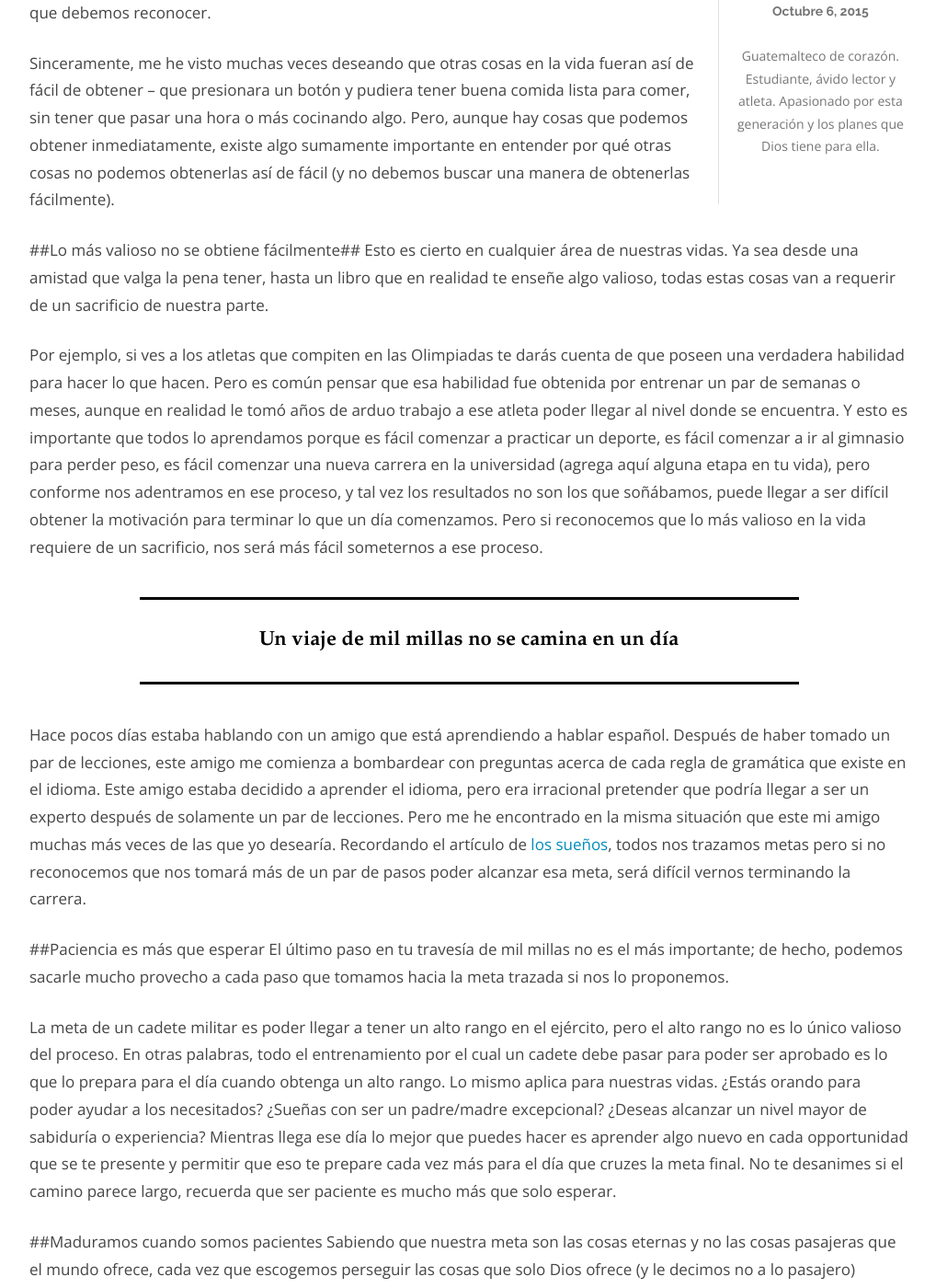
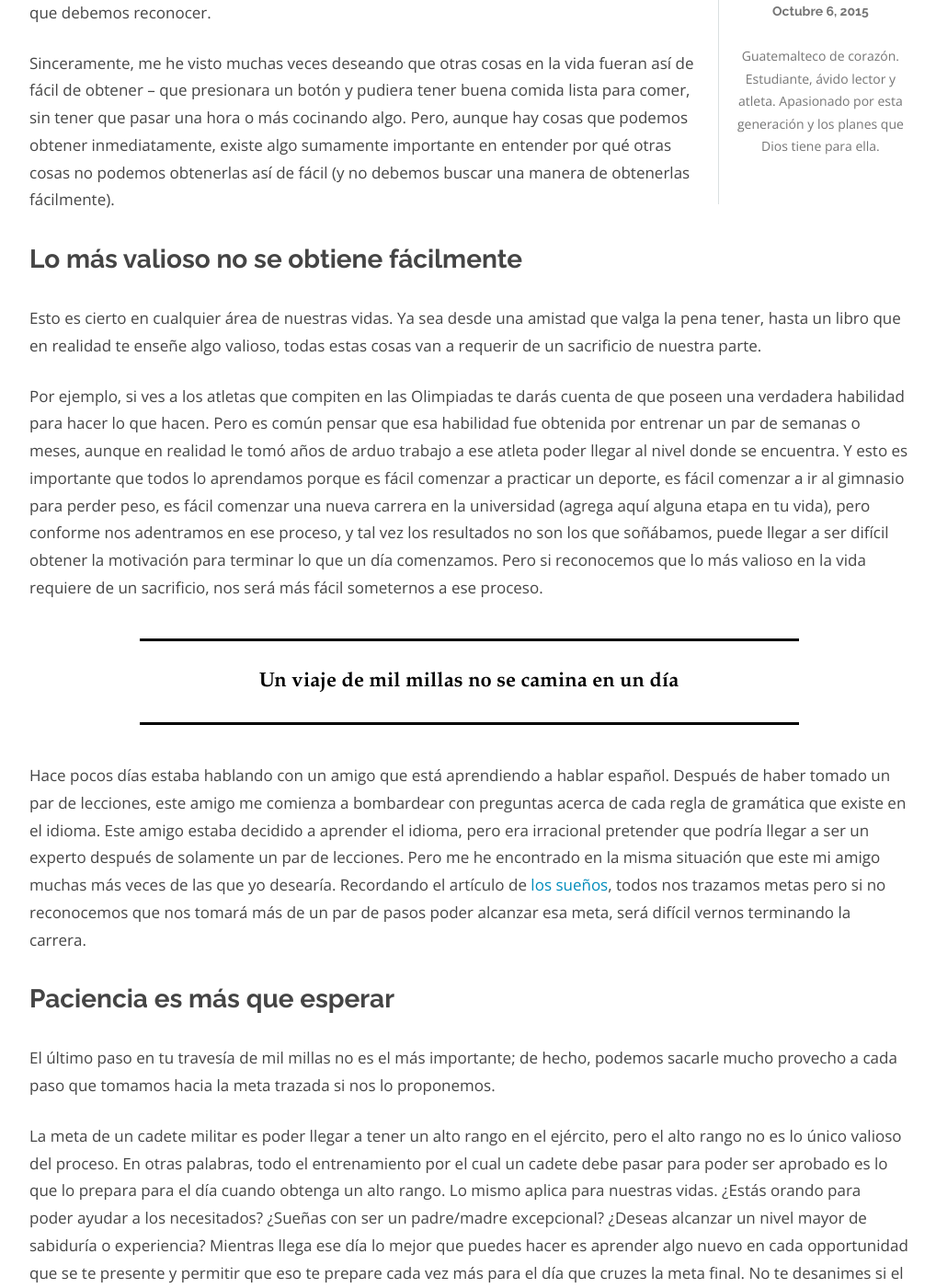
Before and after one commit to upandup/upandup.github.io, a Jekyll site: the page built from _posts/2015-10-06-valor-de-la-paciencia.md, in a window 1280 px wide and 1400 px high, scrolled down 925 px. Shown: the whole window at 92% size, without its empty margins (130-1148 px from the left). Built offline with Jekyll 4.4.1, drawn with Linux system fonts in a browser that asks for light colours; comment, search, counter and statistics services are not loaded; some of the changed text lies outside the part shown.

Commit message:
markdown to kramdown on article

```diff
--- a/_posts/2015-10-06-valor-de-la-paciencia.md
+++ b/_posts/2015-10-06-valor-de-la-paciencia.md
@@ -12,7 +12,7 @@ Si te pones a pensar, la gran mayoría de cosas que necesitamos (o más bien que
 
 Sinceramente, me he visto muchas veces deseando que otras cosas en la vida fueran así de fácil de obtener -- que presionara un botón y pudiera tener buena comida lista para comer, sin tener que pasar una hora o más cocinando algo. Pero, aunque hay cosas que podemos obtener inmediatamente, existe algo sumamente importante en entender por qué otras cosas no podemos obtenerlas así de fácil (y no debemos buscar una manera de obtenerlas fácilmente).
 
-##Lo más valioso no se obtiene fácilmente##
+## Lo más valioso no se obtiene fácilmente
 Esto es cierto en cualquier área de nuestras vidas. Ya sea desde una amistad que valga la pena tener, hasta un libro que en realidad te enseñe algo valioso, todas estas cosas van a requerir de un sacrificio de nuestra parte.
 
 Por ejemplo, si ves a los atletas que compiten en las Olimpiadas te darás cuenta de que poseen una verdadera habilidad para hacer lo que hacen. Pero es común pensar que esa habilidad fue obtenida por entrenar un par de semanas o meses, aunque en realidad le tomó años de arduo trabajo a ese atleta poder llegar al nivel donde se encuentra. Y esto es importante que todos lo aprendamos porque es fácil comenzar a practicar un deporte, es fácil comenzar a ir al gimnasio para perder peso, es fácil comenzar una nueva carrera en la universidad (agrega aquí alguna etapa en tu vida), pero conforme nos adentramos en ese proceso, y tal vez los resultados no son los que soñábamos, puede llegar a ser difícil obtener la motivación para terminar lo que un día comenzamos. Pero si reconocemos que lo más valioso en la vida requiere de un sacrificio, nos será más fácil someternos a ese proceso.
@@ -21,12 +21,12 @@ Por ejemplo, si ves a los atletas que compiten en las Olimpiadas te darás cuent
 
 Hace pocos días estaba hablando con un amigo que está aprendiendo a hablar español. Después de haber tomado un par de lecciones, este amigo me comienza a bombardear con preguntas acerca de cada regla de gramática que existe en el idioma. Este amigo estaba decidido a aprender el idioma, pero era irracional pretender que podría llegar a ser un experto después de solamente un par de lecciones. Pero me he encontrado en la misma situación que este mi amigo muchas más veces de las que yo desearía. Recordando el artículo de [los sueños](http://upandup.github.io/poder-de-los-suenos/){:target="_blank"}, todos nos trazamos metas pero si no reconocemos que nos tomará más de un par de pasos poder alcanzar esa meta, será difícil vernos terminando la carrera.
 
-##Paciencia es más que esperar
+## Paciencia es más que esperar
 El último paso en tu travesía de mil millas no es el más importante; de hecho, podemos sacarle mucho provecho a cada paso que tomamos hacia la meta trazada si nos lo proponemos.
 
 La meta de un cadete militar es poder llegar a tener un alto rango en el ejército, pero el alto rango no es lo único valioso del proceso. En otras palabras, todo el entrenamiento por el cual un cadete debe pasar para poder ser aprobado es lo que lo prepara para el día cuando obtenga un alto rango. Lo mismo aplica para nuestras vidas. ¿Estás orando para poder ayudar a los necesitados? ¿Sueñas con ser un padre/madre excepcional? ¿Deseas alcanzar un nivel mayor de sabiduría o experiencia? Mientras llega ese día lo mejor que puedes hacer es aprender algo nuevo en cada opportunidad que se te presente y permitir que eso te prepare cada vez más para el día que cruzes la meta final. No te desanimes si el camino parece largo, recuerda que ser paciente es mucho más que solo esperar.
 
-##Maduramos cuando somos pacientes
+## Maduramos cuando somos pacientes
 Sabiendo que nuestra meta son las cosas eternas y no las cosas pasajeras que el mundo ofrece, cada vez que escogemos perseguir las cosas que solo Dios ofrece (y le decimos no a lo pasajero) crecemos y maduramos en gran manera.
 
 > "Más vale ser paciente que valiente; más vale dominarse a sí mismo que conquistar ciudades." - Proverbios 16:32 (NVI)
```
